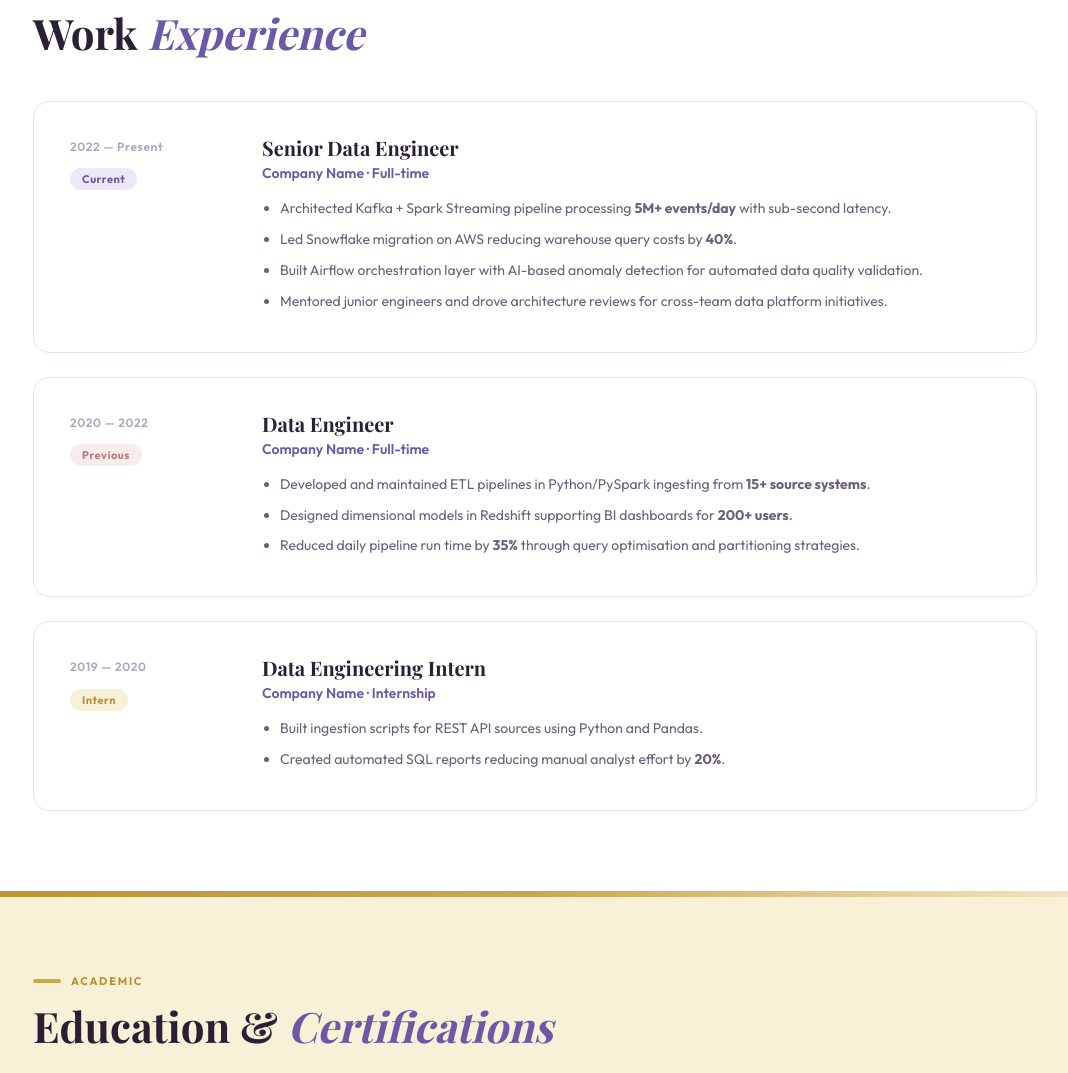
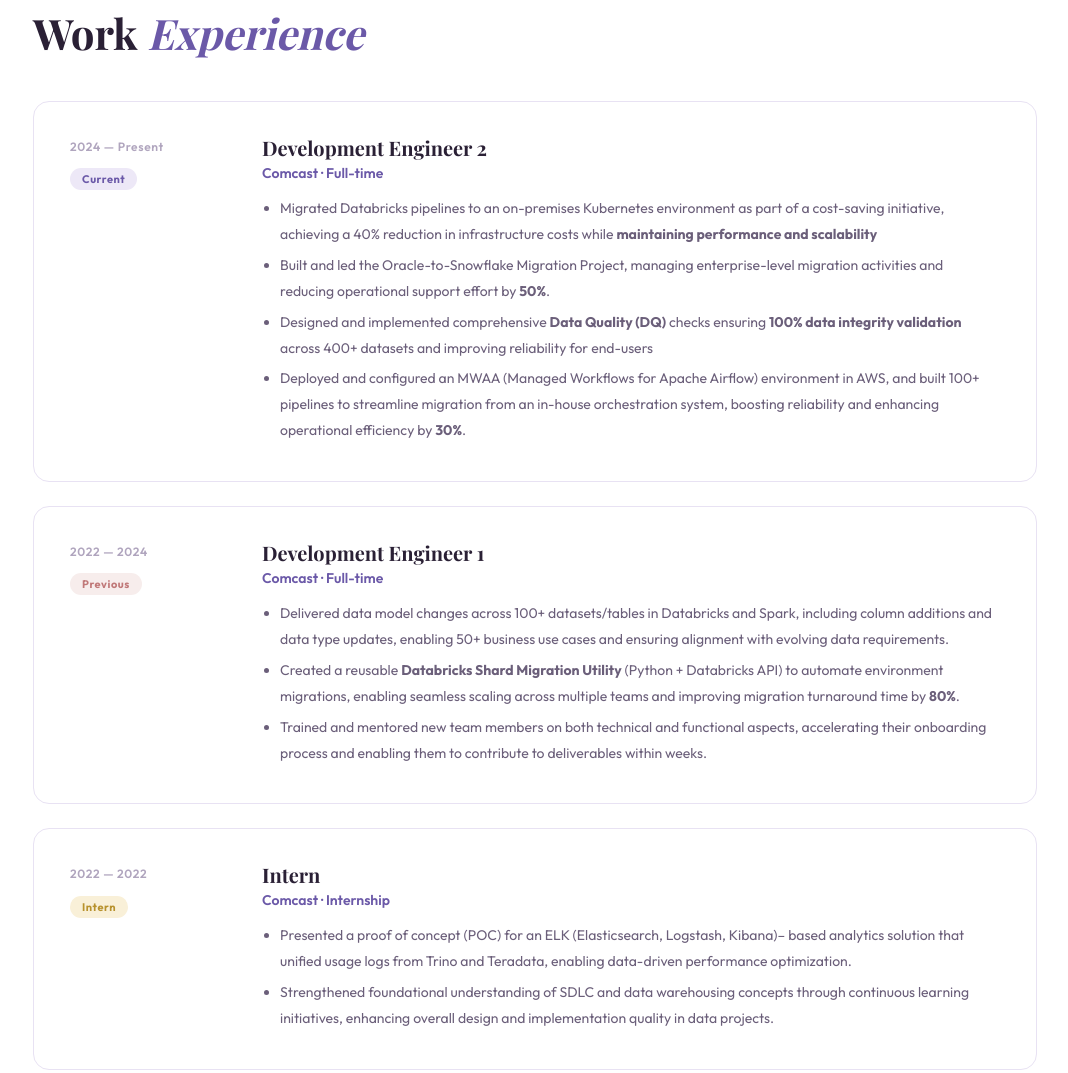
Before and after one commit to SandhyaGN/sandhyagn.github.io, a plain HTML site: page index.html in a window 1280 px wide. Shown: the part 1640-2713 px from the top of the page, without its empty margins (105-1173 px from the left). Drawn offline with nearby package versions, Linux system fonts and the light colour scheme; a web font is replaced by a local one.

Commit message:
updating experience

```diff
--- a/index.html
+++ b/index.html
@@ -398,7 +398,7 @@
 <!-- ── NAV ── -->
 <header>
   <div class="nav-inner">
-    <a href="#" class="nav-logo">Sandhya<span>.</span></a>
+    <a href="#" class="nav-logo">Sandhya G N<span>.</span></a>
     <nav>
       <a href="#about">About</a>
       <a href="#experience">Experience</a>
@@ -499,48 +499,58 @@
 
       <div class="exp-card">
         <div class="exp-meta">
-          <div class="exp-date">2022 — Present</div>
+          <div class="exp-date">2024 — Present</div>
           <span class="exp-badge badge-lav">Current</span>
         </div>
         <div>
-          <div class="exp-role">Senior Data Engineer</div>
-          <div class="exp-company">Company Name · Full-time</div>
+          <div class="exp-role">Development Engineer 2</div>
+          <div class="exp-company">Comcast · Full-time</div>
           <ul>
-            <li>Architected Kafka + Spark Streaming pipeline processing <strong>5M+ events/day</strong> with sub-second latency.</li>
-            <li>Led Snowflake migration on AWS reducing warehouse query costs by <strong>40%</strong>.</li>
-            <li>Built Airflow orchestration layer with AI-based anomaly detection for automated data quality validation.</li>
-            <li>Mentored junior engineers and drove architecture reviews for cross-team data platform initiatives.</li>
+            <li>Migrated Databricks pipelines to an on-premises Kubernetes environment as part of a cost-saving initiative, achieving a
+            40% reduction in infrastructure costs while <strong>maintaining performance and scalability</strong></li>
+            <li>Built and led the Oracle-to-Snowflake Migration Project, managing enterprise-level
+            migration activities and reducing operational support effort by <strong>50%</strong>.</li>
+            <li>Designed and implemented comprehensive <strong>Data Quality (DQ)</strong> checks ensuring <strong>100% data integrity validation</strong> across 400+
+            datasets and improving reliability for end-users</li>
+            <li>Deployed and configured an MWAA (Managed Workflows for Apache Airflow) environment in AWS, and built 100+ pipelines
+            to streamline migration from an in-house orchestration system, boosting reliability and enhancing operational efficiency by
+            <strong>30%</strong>.</li>
           </ul>
         </div>
       </div>
 
       <div class="exp-card">
         <div class="exp-meta">
-          <div class="exp-date">2020 — 2022</div>
+          <div class="exp-date">2022 — 2024</div>
           <span class="exp-badge badge-rose">Previous</span>
         </div>
         <div>
-          <div class="exp-role">Data Engineer</div>
-          <div class="exp-company">Company Name · Full-time</div>
+          <div class="exp-role">Development Engineer 1</div>
+          <div class="exp-company">Comcast · Full-time</div>
           <ul>
-            <li>Developed and maintained ETL pipelines in Python/PySpark ingesting from <strong>15+ source systems</strong>.</li>
-            <li>Designed dimensional models in Redshift supporting BI dashboards for <strong>200+ users</strong>.</li>
-            <li>Reduced daily pipeline run time by <strong>35%</strong> through query optimisation and partitioning strategies.</li>
+            <li>Delivered data model changes across 100+ datasets/tables in Databricks and Spark, including column additions and data
+            type updates, enabling 50+ business use cases and ensuring alignment with evolving data requirements.</li>
+            <li>Created a reusable <strong>Databricks Shard Migration Utility</strong> (Python + Databricks API) to automate environment migrations,
+            enabling seamless scaling across multiple teams and improving migration turnaround time by <strong>80%</strong>.</li>
+            <li>Trained and mentored new team members on both technical and functional aspects, accelerating their onboarding process
+            and enabling them to contribute to deliverables within weeks.</li>
           </ul>
         </div>
       </div>
 
       <div class="exp-card">
         <div class="exp-meta">
-          <div class="exp-date">2019 — 2020</div>
+          <div class="exp-date">2022 — 2022</div>
           <span class="exp-badge badge-gold">Intern</span>
         </div>
         <div>
-          <div class="exp-role">Data Engineering Intern</div>
-          <div class="exp-company">Company Name · Internship</div>
+          <div class="exp-role">Intern</div>
+          <div class="exp-company">Comcast · Internship</div>
           <ul>
-            <li>Built ingestion scripts for REST API sources using Python and Pandas.</li>
-            <li>Created automated SQL reports reducing manual analyst effort by <strong>20%</strong>.</li>
+            <li>Presented a proof of concept (POC) for an ELK (Elasticsearch, Logstash, Kibana)– based analytics solution that unified usage
+            logs from Trino and Teradata, enabling data-driven performance optimization.</li>
+            <li>Strengthened foundational understanding of SDLC and data warehousing concepts through continuous learning initiatives,
+            enhancing overall design and implementation quality in data projects.</li>
           </ul>
         </div>
       </div>
```
